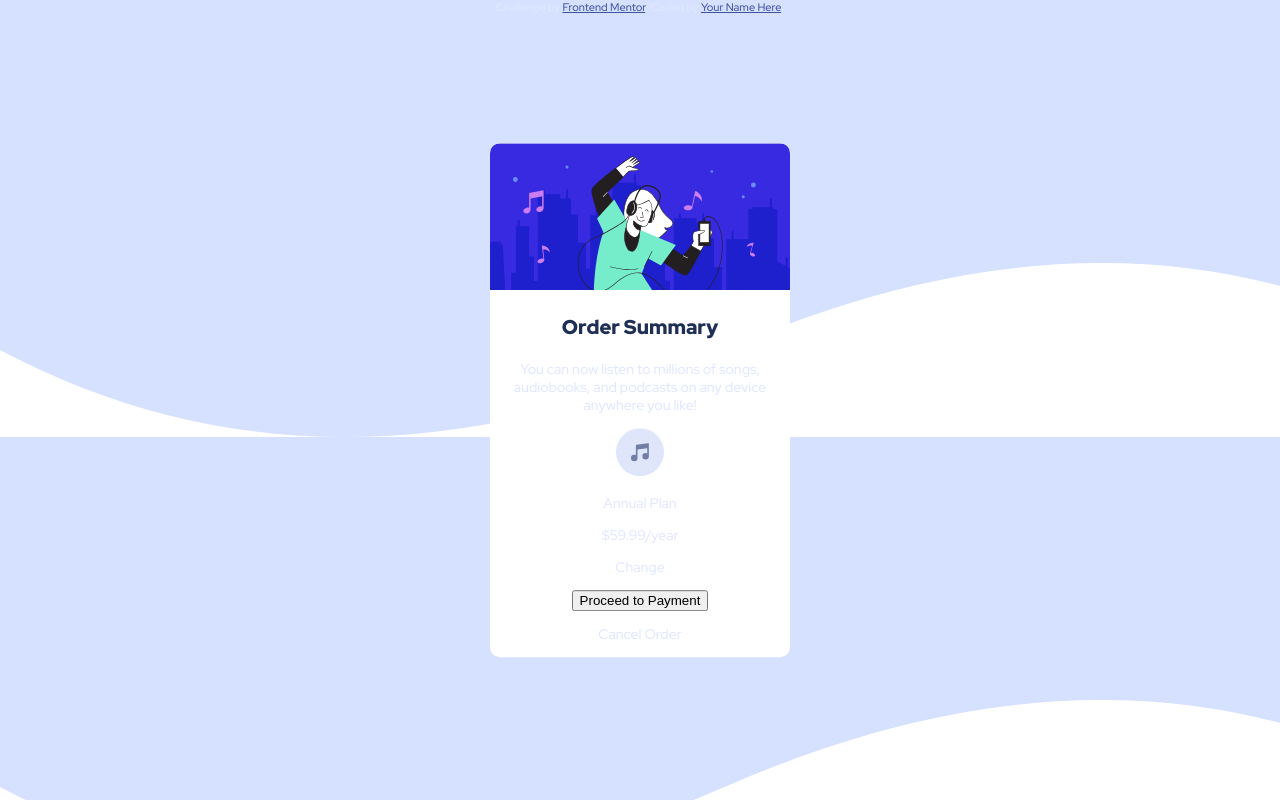
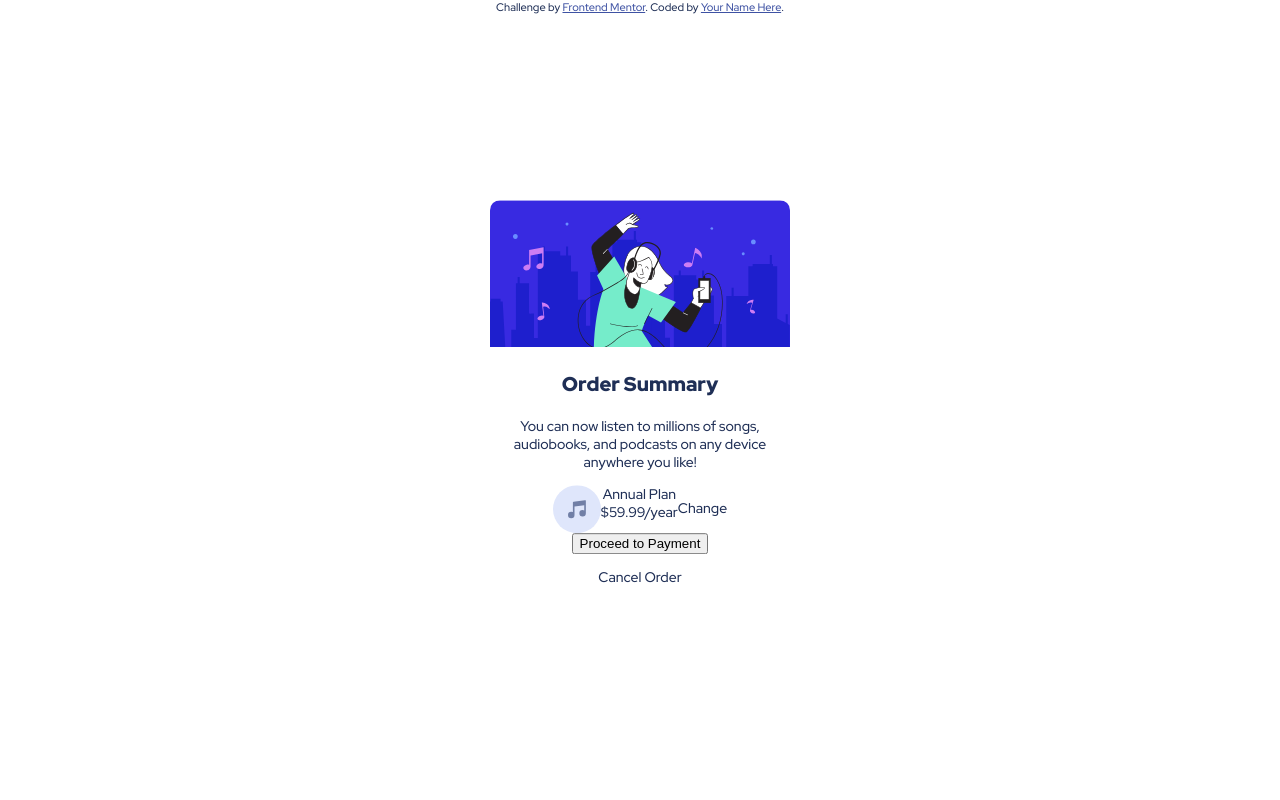
Before and after one commit to Sudhar611/Order-summary-component-challenge, a plain HTML site: page index.html in a window 1280 px wide. Drawn offline with Linux system fonts and the light colour scheme.

Commit message:
day 2 css changes to card

```diff
--- a/css/style.css
+++ b/css/style.css
@@ -5,8 +5,7 @@ html, body{
     font-family: 'Red Hat Display', sans-serif;
     font-weight: 500;
     font-size: 14px;
-    color: hsl(225, 100%, 94%);
-    background-image: url("../images/pattern-background-desktop.svg");
+    color: hsl(223, 47%, 23%);
 }
 
 .card{
@@ -33,3 +32,23 @@ html, body{
     font-size: 20px;
     color: hsl(223, 47%, 23%);
 }
+
+.plan-content{
+    display: inline-block;
+}
+
+.plan-content p{
+    margin: 0;
+}
+
+.musicIcon{
+    float:left;
+}
+
+.plan {
+    display: inline-block;
+}
+
+.change {
+    float:right;
+}
--- a/index.html
+++ b/index.html
@@ -25,13 +25,16 @@
     <div class="content">
       <p class="heading">Order Summary</p>
       <p>You can now listen to millions of songs, audiobooks, and podcasts on any device anywhere you like!</p>
-      <div>
-        <div>
-          <img src="./images/icon-music.svg" alt="">
-          <p>Annual Plan</p>
-          <p>$59.99/year</p>
-        </div>
-        <p>Change</p>
+      <div class="plan">
+        <!-- <div class="plan-content">  -->
+          <img class="musicIcon" src="./images/icon-music.svg" alt="">
+          <div class="plan-content">
+            <p style="display: inline-block;">Annual Plan</p>
+            <p style="display: block;">$59.99/year</p>
+          </div>
+
+        <!-- </div> -->
+        <p class="change">Change</p>
       </div>
       <button>Proceed to Payment</button>
       <p>Cancel Order</p>
```
